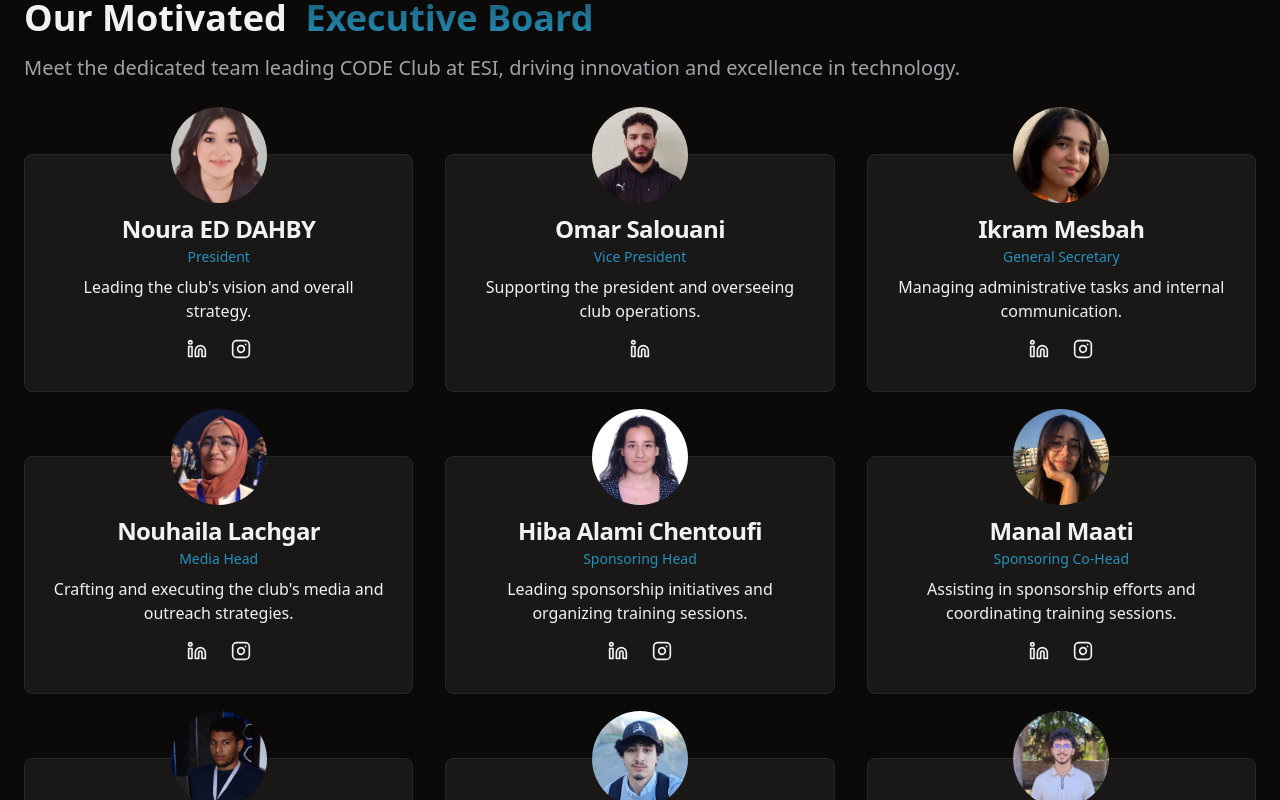
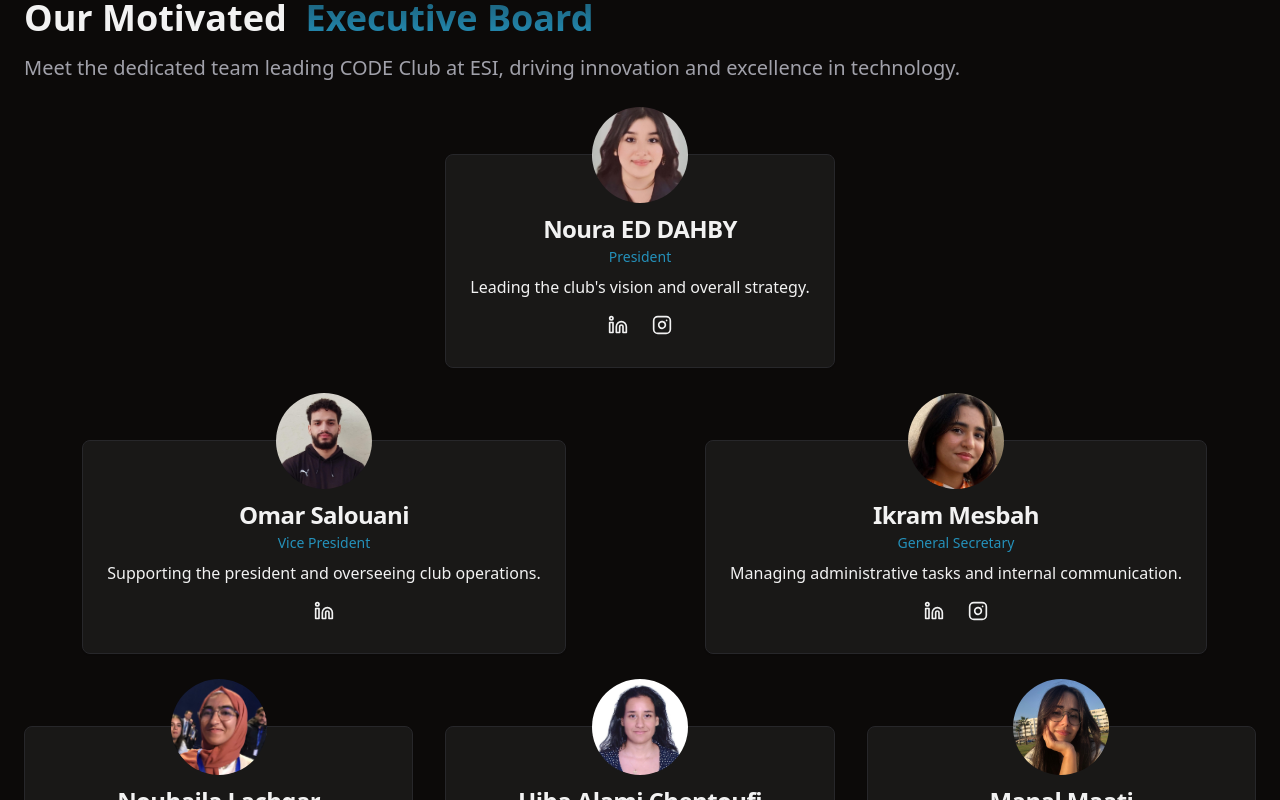
Before and after one commit to mouadenna/landingPage, a React (Vite) app: page / in a window 1280 px wide. Shown: the part 5140-5940 px from the top of the page. Built offline with nearby package versions, Linux system fonts and the light colour scheme.

Commit message:
team comp

```diff
--- a/src/components/ClubFeatures.tsx
+++ b/src/components/ClubFeatures.tsx
@@ -1,4 +1,4 @@
-import  { useState, useRef, useEffect } from 'react';
+import { useState, useRef, useEffect } from 'react';
 import { Card, CardDescription, CardHeader, CardTitle } from "@/components/ui/card";
 import { Code2Icon, UsersIcon, TrophyIcon, BriefcaseIcon } from "lucide-react";
 import iconSrc from '@/assets/icon.png';
@@ -39,7 +39,6 @@ const featureList: FeatureProps[] = [
 export const ClubFeatures = () => {
   const [isVisible, setIsVisible] = useState(false);
   const sectionRef = useRef(null);
-  const imageRef = useRef<HTMLImageElement | null>(null);
 
   useEffect(() => {
     const observer = new IntersectionObserver(
@@ -109,11 +108,10 @@ export const ClubFeatures = () => {
           src={iconSrc}
           className={`w-[200px] md:w-[300px] lg:w-[400px] object-contain transition-all duration-1000 ease-out ${
             isVisible
-              ? 'opacity-100'
-              : 'opacity-0'
+              ? 'translate-x-0 opacity-100'
+              : 'translate-x-[100%] opacity-0'
           }`}
           alt="CODE Club Activities"
-          ref={(el) => (imageRef.current = el)}
         />
       </div>
     </section>
--- a/src/components/Team.tsx
+++ b/src/components/Team.tsx
@@ -156,6 +156,7 @@ const teamList: TeamProps[] = [
     ],
   },
 ];
+
 export const ExecutiveBoard = () => {
   const [visibleCards, setVisibleCards] = useState<{ [key: string]: boolean }>({});
   const cardRefs = useRef<{ [key: string]: React.RefObject<HTMLDivElement> }>({});
@@ -260,9 +261,19 @@ export const ExecutiveBoard = () => {
         Meet the dedicated team leading CODE Club at ESI, driving innovation and excellence in technology.
       </p>
 
-      {/* Responsive grid for all team members */}
+      {/* Pyramid structure: President (1) */}
+      <div className="grid grid-cols-1 gap-8 justify-items-center mb-10">
+        {teamList.slice(0, 1).map((member, index) => renderCard(member, index))}
+      </div>
+
+      {/* Vice President and General Secretary (2) */}
+      <div className="grid grid-cols-1 md:grid-cols-2 gap-8 justify-items-center mb-10">
+        {teamList.slice(1, 3).map((member, index) => renderCard(member, index + 1))}
+      </div>
+
+      {/* Remaining team (3 in each row) */}
       <div className="grid grid-cols-1 md:grid-cols-2 lg:grid-cols-3 gap-8 justify-items-center">
-        {teamList.map((member, index) => renderCard(member, index))}
+        {teamList.slice(3).map((member, index) => renderCard(member, index + 3))}
       </div>
     </section>
   );
--- a/src/index.css
+++ b/src/index.css
@@ -1,7 +1,9 @@
 html {
   scroll-behavior: smooth;
 }
-
+body {
+  overflow-x: hidden;
+}
 /* HeroCards background shadow */
 .shadow {
   position: absolute;
```
